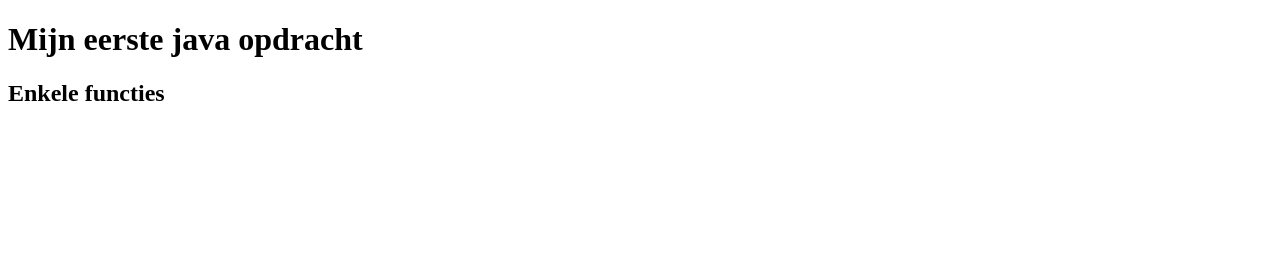
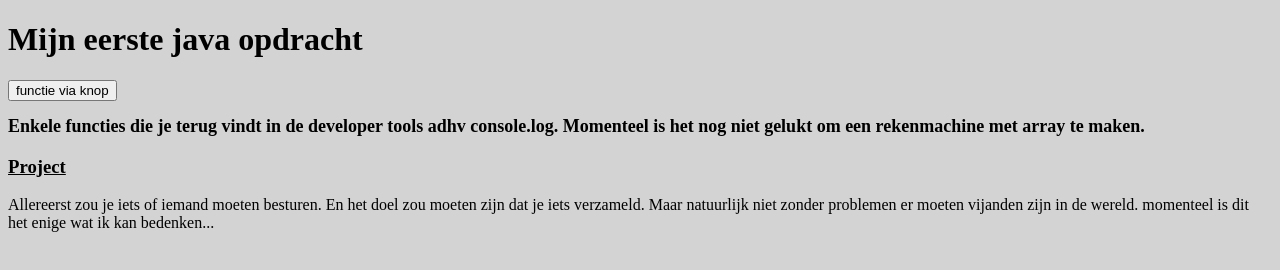
Before and after one commit to paulooo13c/MI2, a plain HTML site: page oefeningen/week_1/opdracht1.html in a window 1280 px wide. Drawn offline with Linux system fonts and the light colour scheme.

Commit message:
Opdracht1
En zeer beperkte omschrijving van mijn project toegevoegd. En een java knop

```diff
--- a/oefeningen/week_1/opdracht1.html
+++ b/oefeningen/week_1/opdracht1.html
@@ -1,12 +1,26 @@
 <!DOCTYPE html>
 
 <html>
-    <head><title>Java</title></head>
+    <head><title>Java</title>
+    <style>
+        body {
+            background-color: lightgrey;
+        }
+        h2{
+            font-size: 18px;
+        }
+        h3 {
+            text-decoration: underline;
+        }
+        </style>
+    </head>
 <body>
     <h1>Mijn eerste java opdracht</h1>
-    <h2>Enkele functies</h2>
-    <p></p>
+    <button type="button" onclick="document.write(5+6)">functie via knop</button>
+    <h2>Enkele functies die je terug vindt in de developer tools adhv console.log. Momenteel is het nog niet gelukt om een rekenmachine met array te maken.</h2>
     <script type="text/javascript">
+    "use strict";
+    //var array_rekenmachine =[uitkomst1:fun,uitkomst2: ];
 	function Optellen(getal1, getal2){
         return getal1 + getal2;
     }
@@ -20,5 +34,7 @@
         return getal1 / getal2;
     }
 </script>
+    <h3>Project</h3>
+    <p>Allereerst zou je iets of iemand moeten besturen. En het doel zou moeten zijn dat je iets verzameld. Maar natuurlijk niet zonder problemen er moeten vijanden zijn in de wereld. momenteel is dit het enige wat ik kan bedenken...</p>
     </body>
 </html>
```
